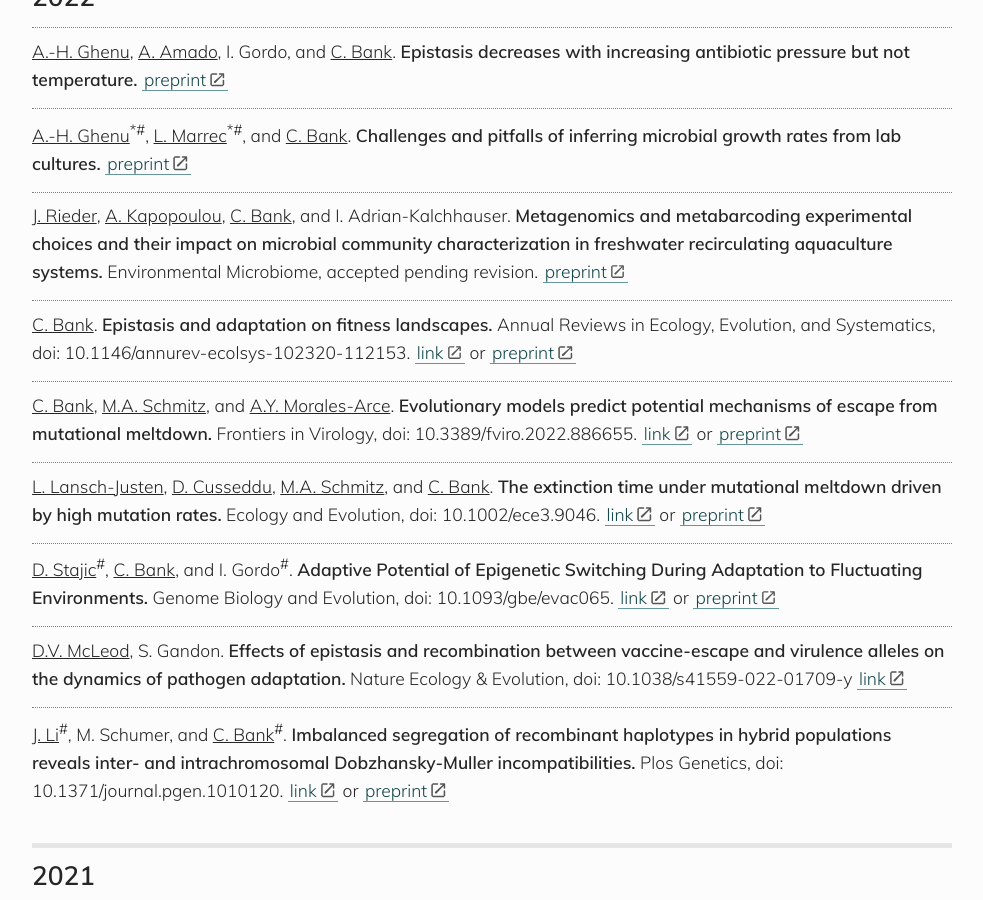
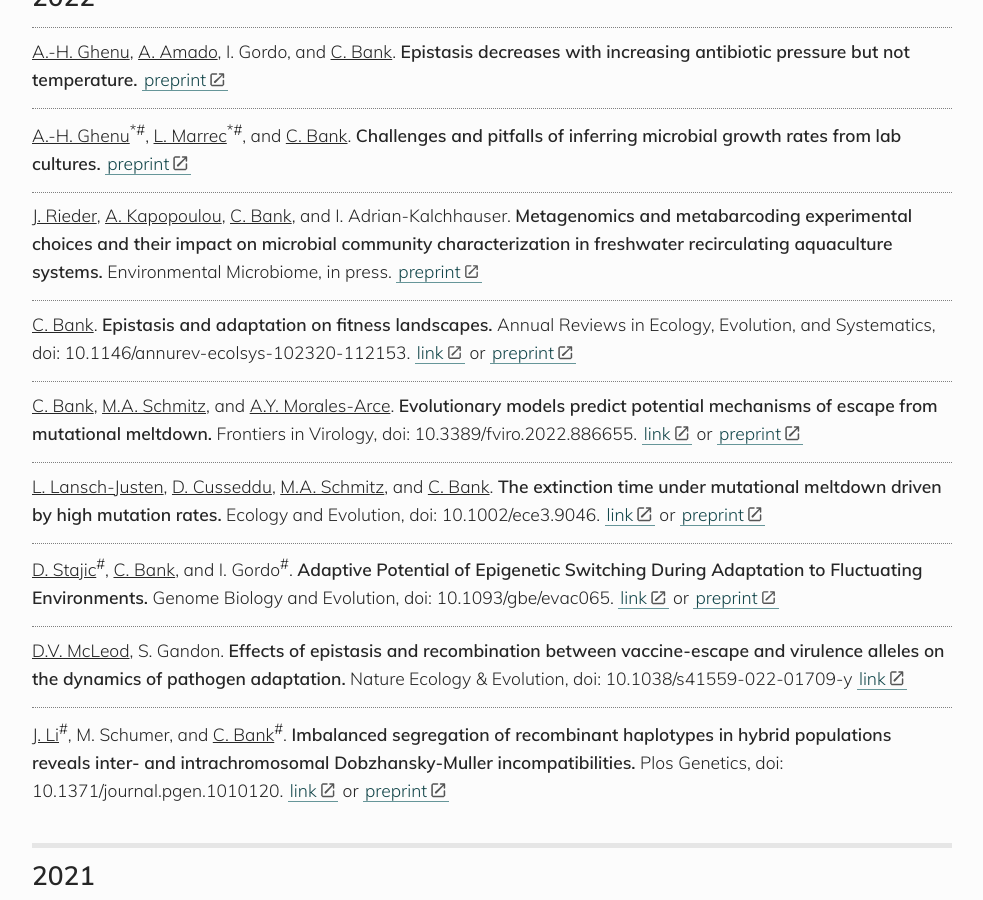
Before and after one commit to banklab/banklab.github.io, a Jekyll site: the page built from publications.md, in a window 1280 px wide and 900 px high, scrolled down 639 px. Shown: the whole window, without its empty margins (148-1131 px from the left). Built offline with Jekyll 4.4.1, drawn with Linux system fonts in a browser that asks for light colours; some web fonts are replaced.

Commit message:
Update publications.md
Paper accepted

```diff
--- a/publications.md
+++ b/publications.md
@@ -24,7 +24,7 @@
 
 <u>A.-H. Ghenu</u><sup>*#</sup>, <u>L. Marrec</u><sup>*#</sup>, and <u>C. Bank</u>. **Challenges and pitfalls of inferring microbial growth rates from lab cultures.** [preprint](https://www.biorxiv.org/content/10.1101/2022.06.24.497412)
 
-<u>J. Rieder</u>, <u>A. Kapopoulou</u>, <u>C. Bank</u>, and I. Adrian-Kalchhauser. **Metagenomics and metabarcoding experimental choices and their impact on microbial community characterization in freshwater recirculating aquaculture systems.** Environmental Microbiome, accepted pending revision. [preprint](https://www.biorxiv.org/content/10.1101/2022.07.05.498813v1.abstract)
+<u>J. Rieder</u>, <u>A. Kapopoulou</u>, <u>C. Bank</u>, and I. Adrian-Kalchhauser. **Metagenomics and metabarcoding experimental choices and their impact on microbial community characterization in freshwater recirculating aquaculture systems.** Environmental Microbiome, in press. [preprint](https://www.biorxiv.org/content/10.1101/2022.07.05.498813v1.abstract)
 
 <u>C. Bank</u>. **Epistasis and adaptation on fitness landscapes.** Annual Reviews in Ecology, Evolution, and Systematics, doi: 10.1146/annurev-ecolsys-102320-112153. [link](https://www.annualreviews.org/doi/abs/10.1146/annurev-ecolsys-102320-112153) or [preprint](https://arxiv.org/abs/2204.13321)
 
```
